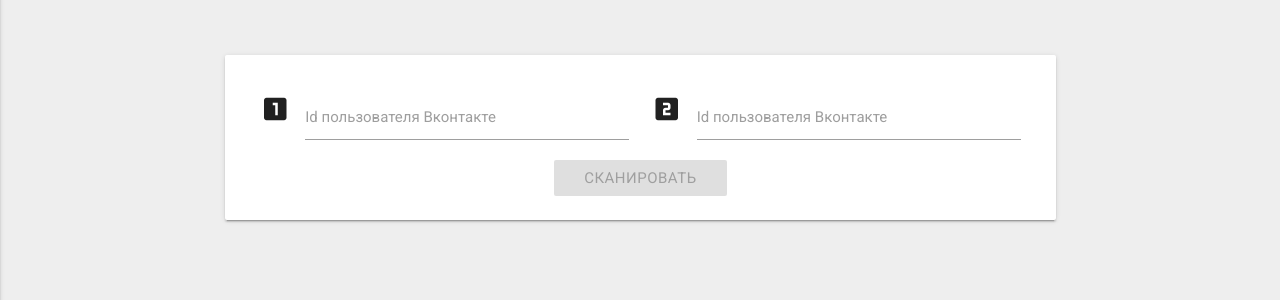
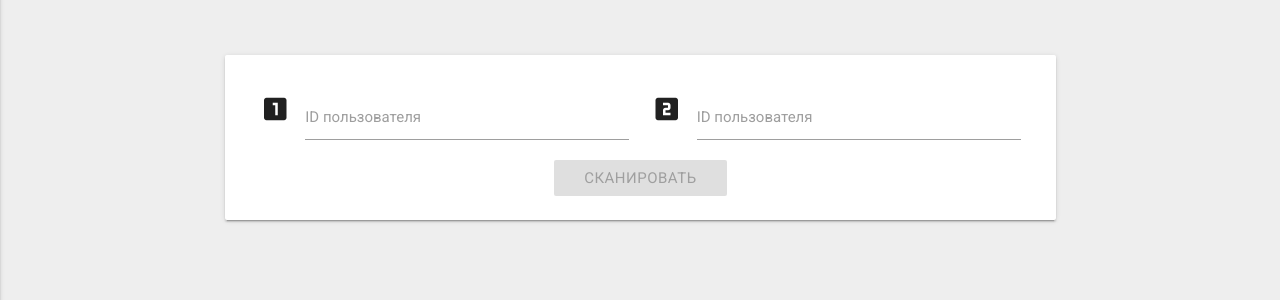
Before and after one commit to Djaler/VkGraph, a Python web app: template app/templates/friends_chain.html in a window 1280 px wide. Shown: the part 291-591 px from the top of the page. Run offline with Jinja, Linux system fonts and the light colour scheme; the template is opened without the code that fills it, so the values that code supplies are empty; some libraries are stand-ins or nearby versions; some web fonts are replaced.

Commit message:
Правка полей ввода

```diff
--- a/app/templates/friends_chain.html
+++ b/app/templates/friends_chain.html
@@ -10,14 +10,14 @@
                             <div class="input-field">
                                 <i class="material-icons prefix">looks_one</i>
                                 <input class="validate" id="userId1" type="text">
-                                <label for="userId1">Id пользователя Вконтакте</label>
+                                <label for="userId1">ID пользователя</label>
                             </div>
                         </div>
                         <div class="col s12 m6">
                             <div class="input-field">
                                 <i class="material-icons prefix">looks_two</i>
                                 <input class="validate" id="userId2" type="text">
-                                <label for="userId2">Id пользователя Вконтакте</label>
+                                <label for="userId2">ID пользователя</label>
                             </div>
                         </div>
                     </div>
--- a/app/templates/mutual_friends.html
+++ b/app/templates/mutual_friends.html
@@ -8,7 +8,7 @@
                     <div class="input-field">
                         <i class="material-icons prefix">account_circle</i>
                         <input class="validate" id="userId" type="text">
-                        <label for="userId">Id пользователя Вконтакте</label>
+                        <label for="userId">ID пользователя</label>
                         <div class="center-align">
                             <button class="btn waves-effect waves-light" id="scan">Сканировать</button>
                         </div>
```
